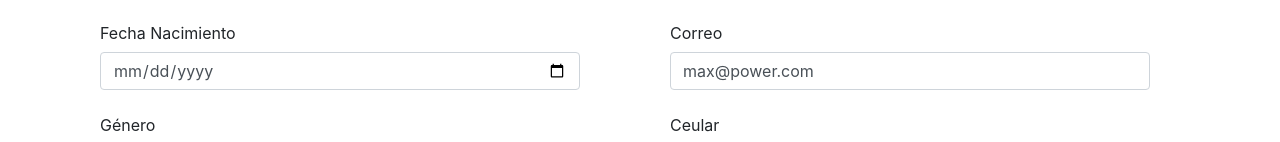
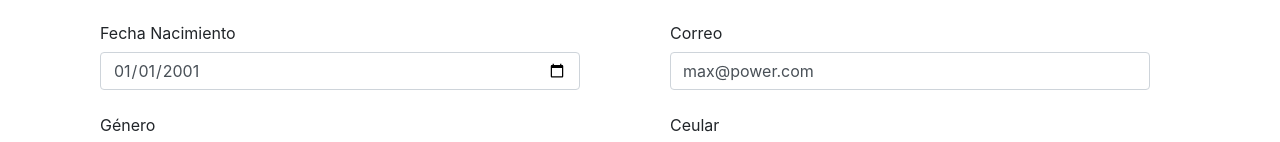
Before and after one commit to Sonya-c/softDesig2_frontend, a React (Create React App) app: page /profile in a window 1280 px wide. Shown: the part 510-652 px from the top of the page. Built offline with nearby package versions, Linux system fonts and the light colour scheme.

Commit message:
feat: handle dates

```diff
--- a/src/components/LogSearchForm.js
+++ b/src/components/LogSearchForm.js
@@ -20,7 +20,11 @@ export default function LogSearchForm({ logs }) {
         <Form.Group>
           <Form.Label>Fecha</Form.Label>
           <Form.Control
-            type="date" />
+            type="date"
+            value={formData.date}
+            name="date"
+            onChange={(event) => handleChange(setFormData, event)}
+          />
         </Form.Group>
       </Col>
       <Col sm={true} className="mt-2">
--- a/src/components/UserForm.js
+++ b/src/components/UserForm.js
@@ -91,7 +91,12 @@ function UserForm({ create = false, user }) {
         <Form.Group as={Col} className="mb-3">
           <Form.Label disabled={!create} column>Fecha Nacimiento</Form.Label>
           <Col>
-            <Form.Control type="date" />
+            <Form.Control
+              type="date"
+              name="birthDate"
+              value={formData.birthDate}
+              onChange={(event) => handleChange(setFormData, event)}
+            />
           </Col>
         </Form.Group>
 
--- a/src/pages/LogsPage.js
+++ b/src/pages/LogsPage.js
@@ -15,10 +15,10 @@ function LogsPage() {
 
   useEffect(() => {
     setLogs([
-      { "date": "12-03-23", "type": "read", "id": "123" },
-      { "date": "12-03-23", "type": "create", "id": "456" },
-      { "date": "12-03-23", "type": "update", "id": "789" },
-      { "date": "12-03-23", "type": "delete", "id": "ABC" },
+      { "date": "2023-09-1", "type": "read", "id": "123" },
+      { "date": "2023-09-2", "type": "create", "id": "456" },
+      { "date": "2023-09-3", "type": "update", "id": "789" },
+      { "date": "2023-09-4", "type": "delete", "id": "ABC" },
     ]);
 
     delay(5000).then(() => // this is just for testing purposes, remove it when you use the API
--- a/src/pages/UsersPage.js
+++ b/src/pages/UsersPage.js
@@ -13,8 +13,8 @@ import { delay } from "../utils/utils";
 function UsersPage() {
   const navigate = useNavigate();
 
-  const columns = ["Identificación", "Tipo", "Nombres", "Apellidos", "Correo", "Teléfono"];
-  const userProperties = ["id", "type", "names", "lastnames", "email", "phone"];
+  const columns = ["Identificación", "Tipo", "Nombres", "Apellidos", "Fecha Nacimiento", "Correo", "Teléfono"];
+  const userProperties = ["id", "idType", "names", "lastnames", "birthDate", "email", "phone"];
 
   const [users, setUsers] = useState([]);
   const [showModal, setShowModal] = useState(false);
@@ -30,10 +30,10 @@ function UsersPage() {
 
   useEffect(() => {
     setUsers([
-      { id: 100100100, idType: 'cc', names: 'juan', lastnames: 'perez', gender: "m", email: '', phone: '123' },
-      { id: 200200200, idType: 'cc', names: 'pedro pablo', lastnames: 'ramirez', gender: "m", email: 'pr@gmail.com', phone: '' },
-      { id: 300300300, idType: 'cc', names: 'maria', lastnames: 'perez', gender: "", email: 'f', phone: '123' },
-      { id: 400400400, idType: 'cc', names: 'jose', lastnames: 'ramirez', gender: "nb", email: 'jr@mail.com', phone: '' }
+      { id: 100100100, idType: 'cc', names: 'juan', lastnames: 'perez', gender: "m", email: '', phone: '123', birthDate: '2000-09-12' },
+      { id: 200200200, idType: 'cc', names: 'pedro pablo', lastnames: 'ramirez', gender: "m", email: 'pr@gmail.com', phone: '', birthDate: '2000-09-12' },
+      { id: 300300300, idType: 'cc', names: 'maria', lastnames: 'perez', gender: "", email: 'f', phone: '123', birthDate: '2000-09-12' },
+      { id: 400400400, idType: 'cc', names: 'jose', lastnames: 'ramirez', gender: "nb", email: 'jr@mail.com', phone: '', birthDate: '2000-09-12' }
     ]);
 
     delay(5000).then(() => // this is just for testing purposes, remove it when you use the API
```
